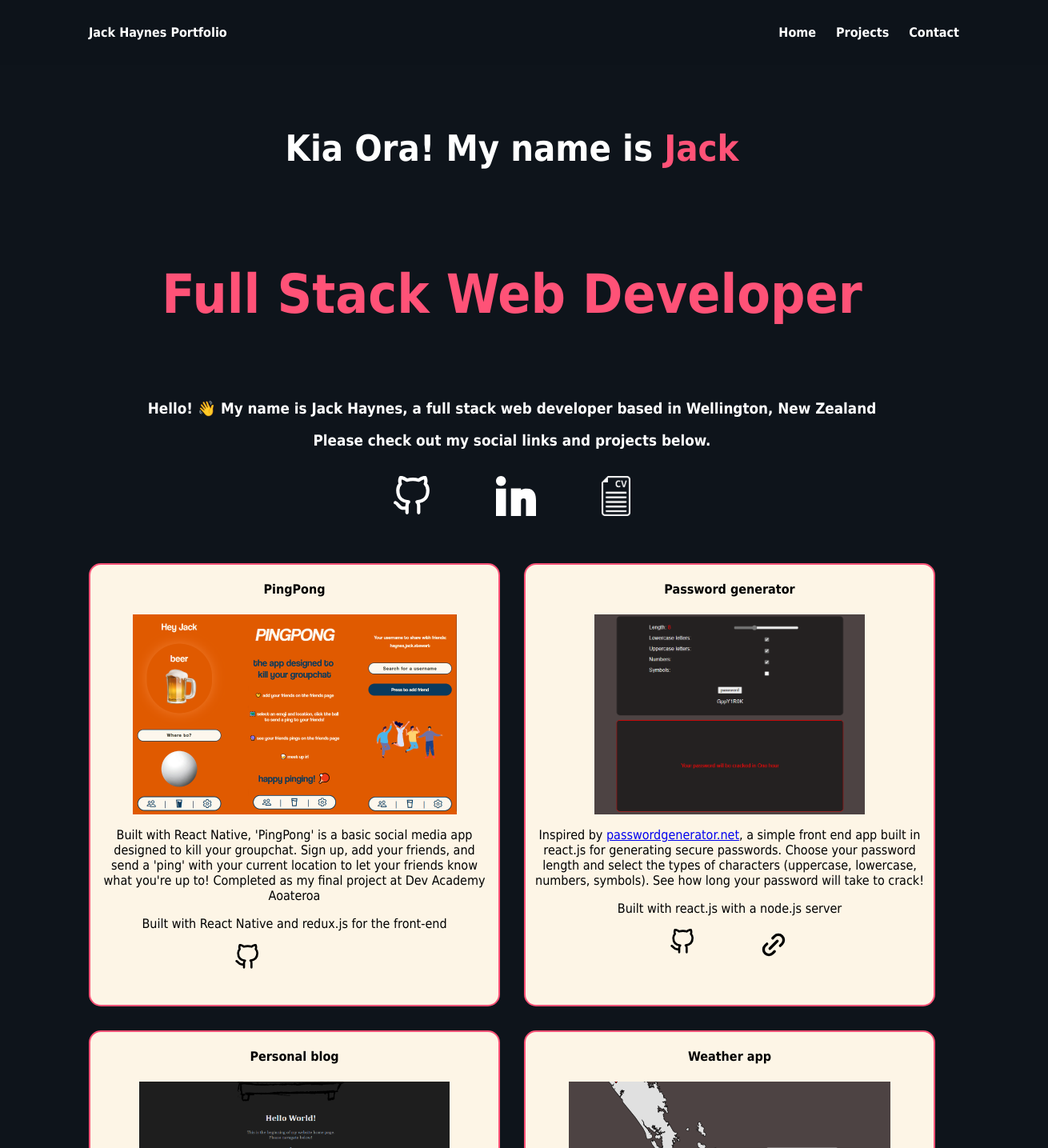
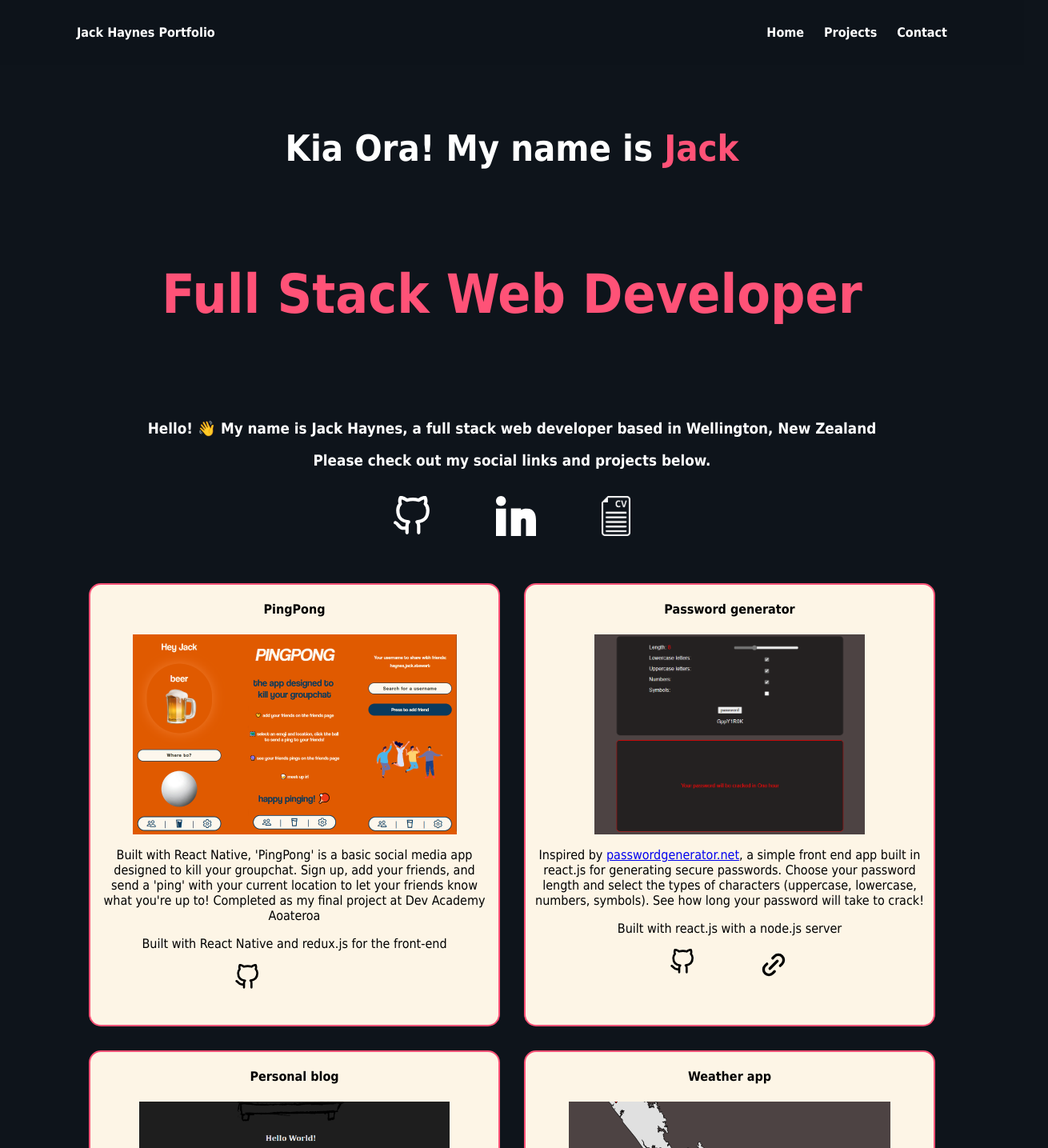
Before and after one commit to J-Haynes/portfolio, a React (Create React App) app: page / in a window 1280 px wide. Shown: the top 1435 px of the page at 80% size, 1310 px wide, since content can reach past the window. Built offline with nearby package versions, Linux system fonts and the light colour scheme.

Commit message:
crisis averted

```diff
--- a/src/index.css
+++ b/src/index.css
@@ -54,8 +54,8 @@ code {
   border: 2px solid #ff5277;
 }
 
-container {
-  padding: 15px;
+.container {
+  padding: 25px;
 }
 
 .info-div h3 {
@@ -131,7 +131,7 @@ li:hover {
   justify-content: space-between;
   width: 100%;
   margin: auto;
-  padding: 15px;
+  padding: 15px 0px;
   position: sticky;
   top: 0px;
   background-color: #0e141b6c;
```
